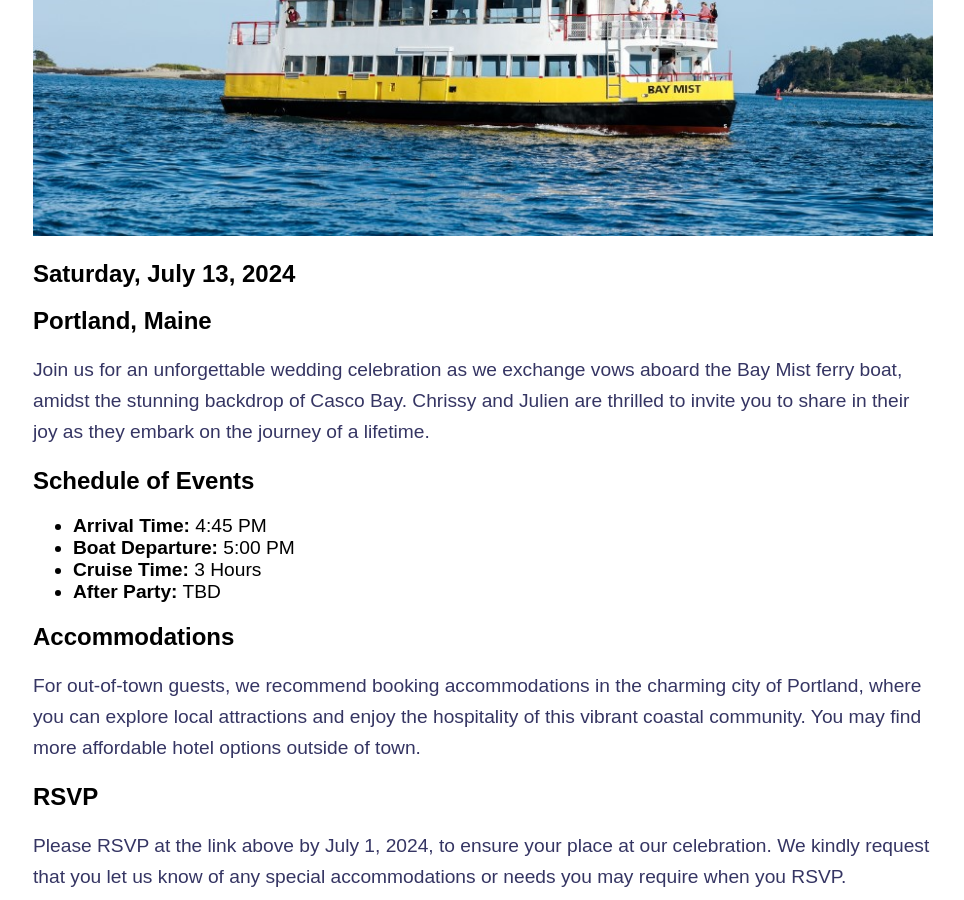
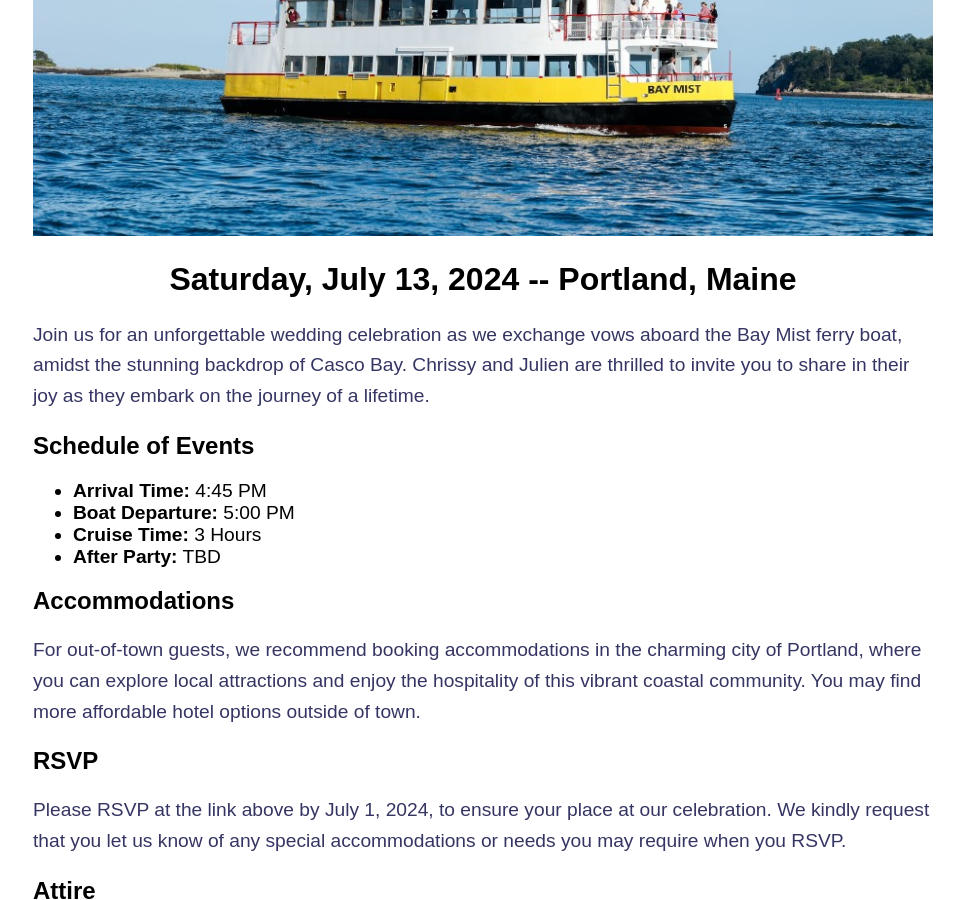
Before and after one commit to christina-ladam/wedding, a Jekyll site: the page built from weddingdetails.html, in a window 1280 px wide and 900 px high, scrolled down 322 px. Shown: the whole window, without its empty margins (157-1121 px from the left). Built offline with Jekyll 4.4.1, drawn with Linux system fonts in a browser that asks for light colours; some web fonts are replaced.

Commit message:
Update weddingdetails.html

```diff
--- a/weddingdetails.html
+++ b/weddingdetails.html
@@ -4,8 +4,9 @@ layout: default
 
   <div class="container">
     <img src="bay-mist.png">
-    <h2>Saturday, July 13, 2024</h2>
-    <h2>Portland, Maine</h2>
+    <div style="text-align: center;">
+    <h1>Saturday, July 13, 2024 -- Portland, Maine</h1>
+</div>
 
     <p>Join us for an unforgettable wedding celebration as we exchange vows aboard the Bay Mist ferry boat, amidst the stunning backdrop of Casco Bay. Chrissy and Julien are thrilled to invite you to share in their joy as they embark on the journey of a lifetime.</p>
 
```
